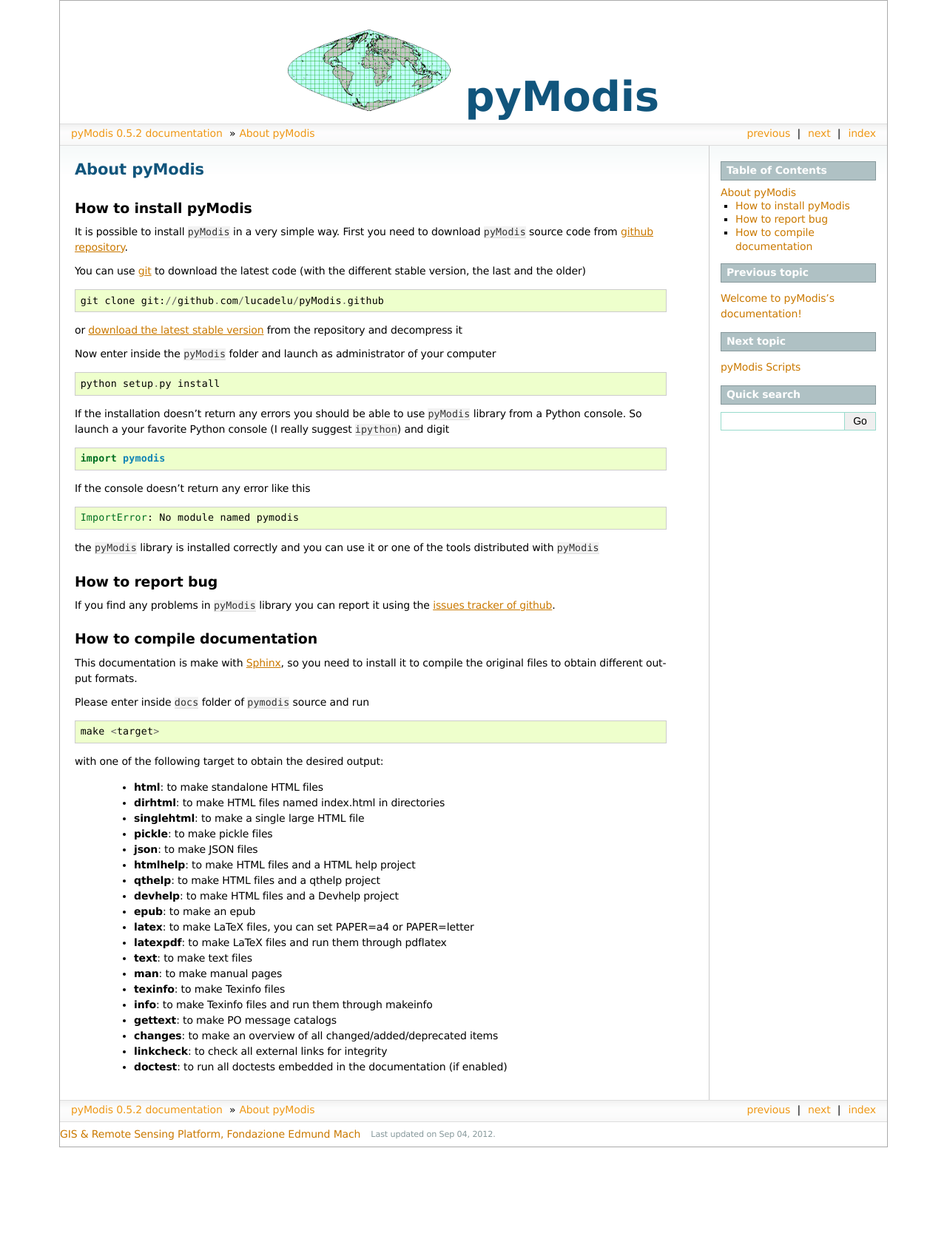
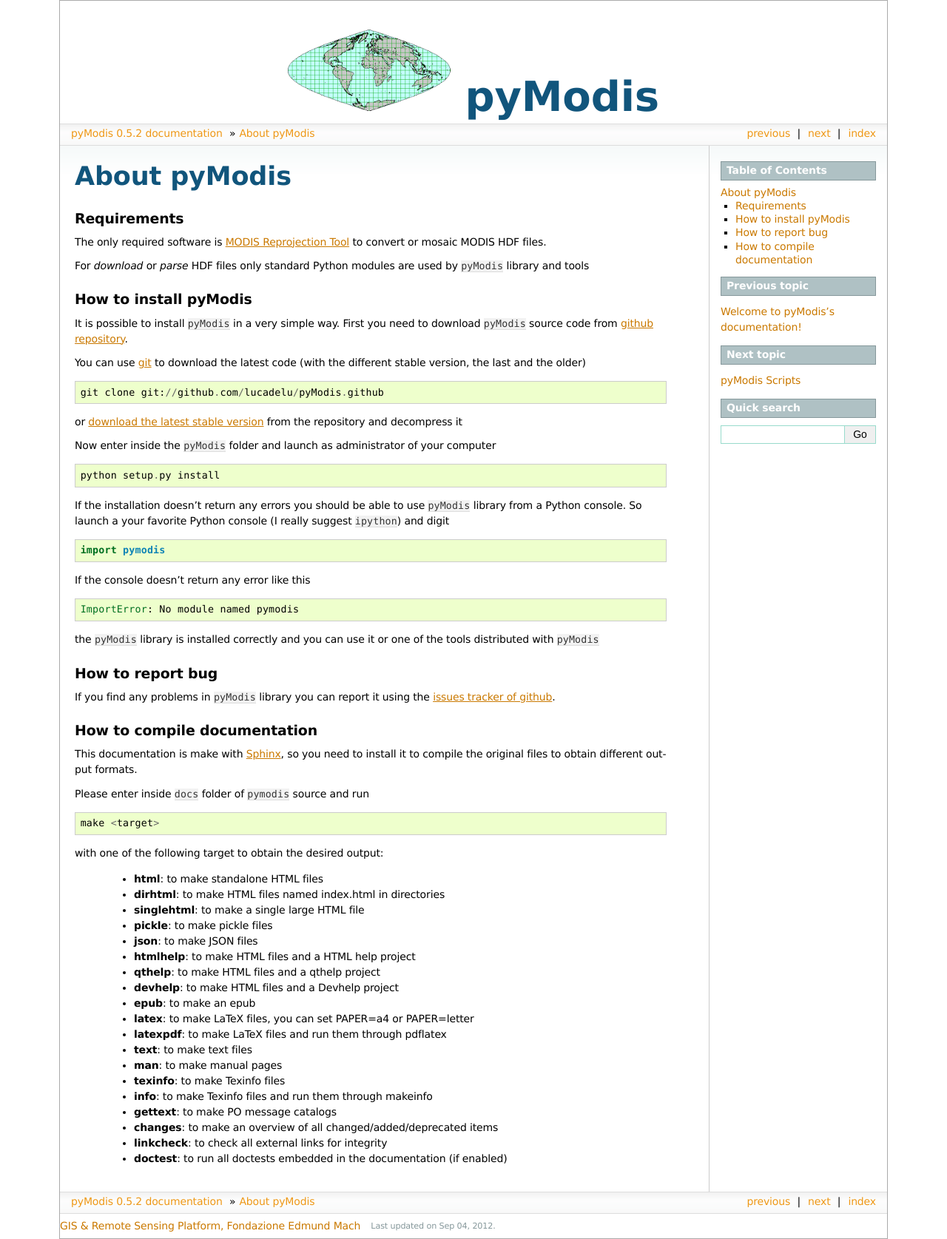
Before and after one commit to lucadelu/pyModis, a Sphinx documentation site: the page built from docs/info.rst, in a window 1280 px wide. Shown: the whole page at 74% size. Built offline with Sphinx 7.4.7, drawn with Linux system fonts in a browser that asks for light colours; formulas are drawn with MathJax 3; before the commit the page ends 1551 px from its top, so only the background shows below that.

Commit message:
improvements in documentation

```diff
--- a/docs/_static/pymodis.css
+++ b/docs/_static/pymodis.css
@@ -10,3 +10,8 @@
 div.footer {
     background-color: #FFFFFF;
 }
+
+h1 {
+    font-size: 2.5em;
+    vertical-align: middle;
+}
--- a/docs/info.rst
+++ b/docs/info.rst
@@ -1,5 +1,14 @@
 About pyModis
 ==============
+
+Requirements
+-------------
+
+The only required software is `MODIS Reprojection Tool <https://lpdaac.usgs.gov/tools/modis_reprojection_tool>`_
+to convert or mosaic MODIS HDF files.
+
+For *download* or *parse* HDF files only standard Python modules are used
+by ``pyModis`` library and tools
 
 How to install pyModis
 -----------------------
```
